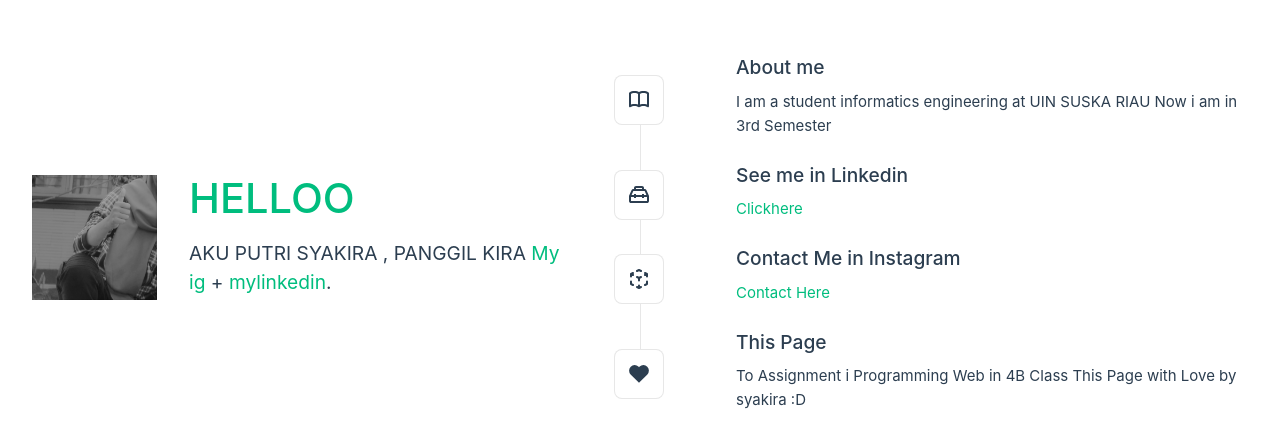
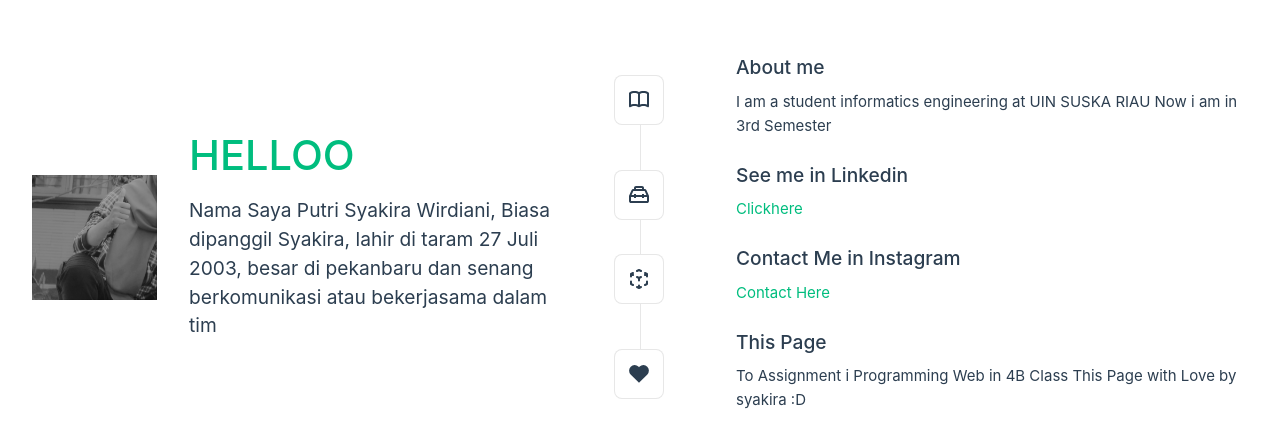
Before and after one commit to Psyakira/cobacoba, a Vue app: page / in a window 1280 px wide. Shown: the part 163-610 px from the top of the page. Built offline with nearby package versions, Linux system fonts and the light colour scheme.

Commit message:
Update HelloWorld.vue

```diff
--- a/src/components/HelloWorld.vue
+++ b/src/components/HelloWorld.vue
@@ -11,9 +11,7 @@ defineProps({
   <div class="greetings">
     <h1 class="green">{{ msg }}</h1>
     <h3>
-      AKU PUTRI SYAKIRA , PANGGIL KIRA
-      <a href="https://instagram.com/Psyakira_w" target="_blank" rel="noopener">My ig</a> +
-      <a href="https://linkedin.com/putrisyakirawirdiani" target="_blank" rel="noopener">mylinkedin</a>.
+      Nama Saya Putri Syakira Wirdiani, Biasa dipanggil Syakira, lahir di taram 27 Juli 2003, besar di pekanbaru dan senang berkomunikasi atau bekerjasama dalam tim
     </h3>
   </div>
 </template>
```
